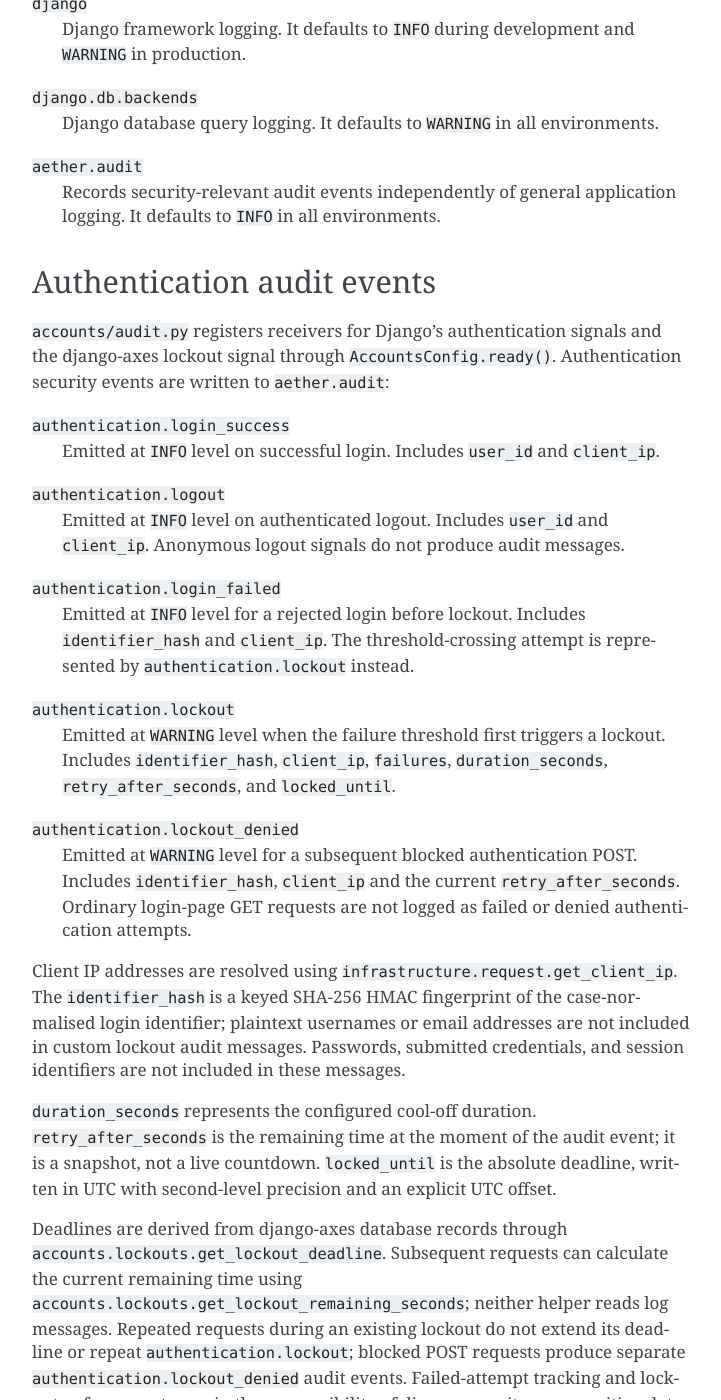
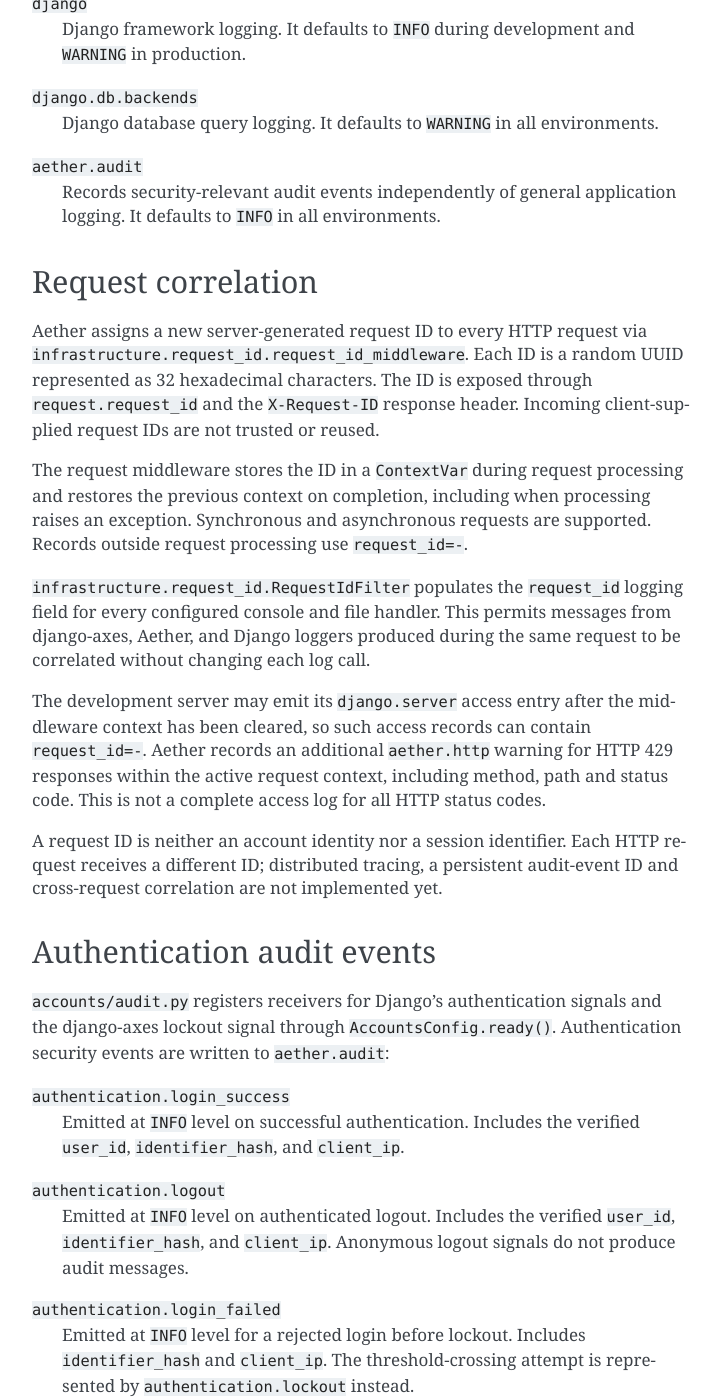
Before and after one commit to alex-nuclearboy/aether-app, a Sphinx documentation site: the page built from docs/source/development/logging.rst, in a window 1280 px wide and 1400 px high, scrolled down 1162 px. Shown: the whole window, without its empty margins (388-1109 px from the left). Built offline with Sphinx 7.4.7, drawn with Linux system fonts in a browser that asks for light colours; some of the changed text lies outside the part shown.

Commit message:
docs: update authentication auditing and request correlation
Document audit identity policy, request IDs, and HTTP logging. Update architecture, security, and testing documentation.

```diff
--- a/docs/source/development/logging.rst
+++ b/docs/source/development/logging.rst
@@ -62,6 +62,37 @@ The current configuration defines the following logger groups.
    logging. It defaults to ``INFO`` in all environments.
 
 
+Request correlation
+-------------------
+
+Aether assigns a new server-generated request ID to every HTTP request via
+``infrastructure.request_id.request_id_middleware``. Each ID is a random UUID
+represented as 32 hexadecimal characters. The ID is exposed through
+``request.request_id`` and the ``X-Request-ID`` response header. Incoming
+client-supplied request IDs are not trusted or reused.
+
+The request middleware stores the ID in a ``ContextVar`` during request
+processing and restores the previous context on completion, including when
+processing raises an exception. Synchronous and asynchronous requests are
+supported. Records outside request processing use ``request_id=-``.
+
+``infrastructure.request_id.RequestIdFilter`` populates the ``request_id``
+logging field for every configured console and file handler. This permits
+messages from django-axes, Aether, and Django loggers produced during the
+same request to be correlated without changing each log call.
+
+The development server may emit its ``django.server`` access entry after the
+middleware context has been cleared, so such access records can contain
+``request_id=-``. Aether records an additional ``aether.http`` warning for
+HTTP 429 responses within the active request context, including method,
+path and status code. This is not a complete access log for all HTTP status
+codes.
+
+A request ID is neither an account identity nor a session identifier. Each
+HTTP request receives a different ID; distributed tracing, a persistent
+audit-event ID and cross-request correlation are not implemented yet.
+
+
 Authentication audit events
 ---------------------------
 
@@ -70,12 +101,13 @@ and the django-axes lockout signal through ``AccountsConfig.ready()``.
 Authentication security events are written to ``aether.audit``:
 
 ``authentication.login_success``
-   Emitted at ``INFO`` level on successful login. Includes ``user_id`` and
-   ``client_ip``.
+   Emitted at ``INFO`` level on successful authentication. Includes the
+   verified ``user_id``, ``identifier_hash``, and ``client_ip``.
 
 ``authentication.logout``
-   Emitted at ``INFO`` level on authenticated logout. Includes ``user_id`` and
-   ``client_ip``. Anonymous logout signals do not produce audit messages.
+   Emitted at ``INFO`` level on authenticated logout. Includes the
+   verified ``user_id``, ``identifier_hash``, and ``client_ip``.
+   Anonymous logout signals do not produce audit messages.
 
 ``authentication.login_failed``
    Emitted at ``INFO`` level for a rejected login before lockout. Includes
@@ -93,12 +125,32 @@ Authentication security events are written to ``aether.audit``:
    ``retry_after_seconds``. Ordinary login-page GET requests are not logged
    as failed or denied authentication attempts.
 
+
+Audit identity policy
+~~~~~~~~~~~~~~~~~~~~~
+
+Authentication audit events use ``identifier_hash`` and ``client_ip`` as
+common fields. The internal ``user_id`` is included only when a user's
+identity has been confirmed through successful authentication.
+
+Failed login and lockout events do not include ``user_id``. This does not
+indicate whether the submitted account identifier exists; it means that
+the identity of the requester has not been authenticated.
+
+The ``identifier_hash`` is calculated from the canonical username using
+a keyed SHA-256 HMAC. Known username and email login identifiers resolve
+to the same canonical username, allowing successful and unsuccessful
+authentication events to be correlated without exposing plaintext
+account identifiers.
+
+The fingerprint is not a permanent account identifier. Changing a username
+or rotating the secret key used by the HMAC may prevent correlation with
+older audit records.
+
 Client IP addresses are resolved using
-``infrastructure.request.get_client_ip``. The ``identifier_hash`` is a
-keyed SHA-256 HMAC fingerprint of the case-normalised login identifier;
-plaintext usernames or email addresses are not included in custom lockout
-audit messages. Passwords, submitted credentials, and session identifiers
-are not included in these messages.
+``infrastructure.request.get_client_ip``. Passwords, submitted credentials,
+and session identifiers are not included in custom authentication audit
+messages.
 
 ``duration_seconds`` represents the configured cool-off duration.
 ``retry_after_seconds`` is the remaining time at the moment of the audit
@@ -112,8 +164,9 @@ the current remaining time using
 ``accounts.lockouts.get_lockout_remaining_seconds``; neither helper reads
 log messages. Repeated requests during an existing lockout do not extend its
 deadline or repeat ``authentication.lockout``; blocked POST requests produce
-separate ``authentication.lockout_denied`` audit events. Failed-attempt tracking and lockout enforcement remain the
-responsibility of django-axes; its own sensitive-data masking is unchanged.
+separate ``authentication.lockout_denied`` audit events. Failed-attempt tracking
+and lockout enforcement remain the responsibility of django-axes; its own
+sensitive-data masking is unchanged.
 
 ``accounts.lockout_responses.lockout_response`` supplies HTTP 429 responses
 with a dynamic ``Retry-After`` header in seconds and ``Cache-Control:
@@ -275,9 +328,10 @@ The tests verify:
 * propagation behaviour.
 
 Authentication audit events are tested in ``accounts/tests/test_audit.py``.
-The tests cover successful Django Admin login and logout, anonymous logout,
-lockout event fields, identifier fingerprints, UTC deadlines, remaining-time
-snapshots, and suppression of repeated lockout audit events.
+The tests cover successful and failed Django Admin logins, authenticated
+and anonymous logout, fingerprint consistency across email and username,
+lockout events, UTC deadlines, remaining-time snapshots, and suppression of
+duplicate lockout threshold events.
 
 Lockout timing and expiry are tested in ``accounts/tests/test_lockouts.py``.
 
```
Also changed, not shown: README.md (+1 -1 lines), docs/source/architecture/overview.rst (+4 -4 lines), docs/source/architecture/project-structure.rst (+37 -15 lines), docs/source/development/testing.rst (+15 -6 lines), docs/source/security/authentication.rst (+28 -10 lines).
